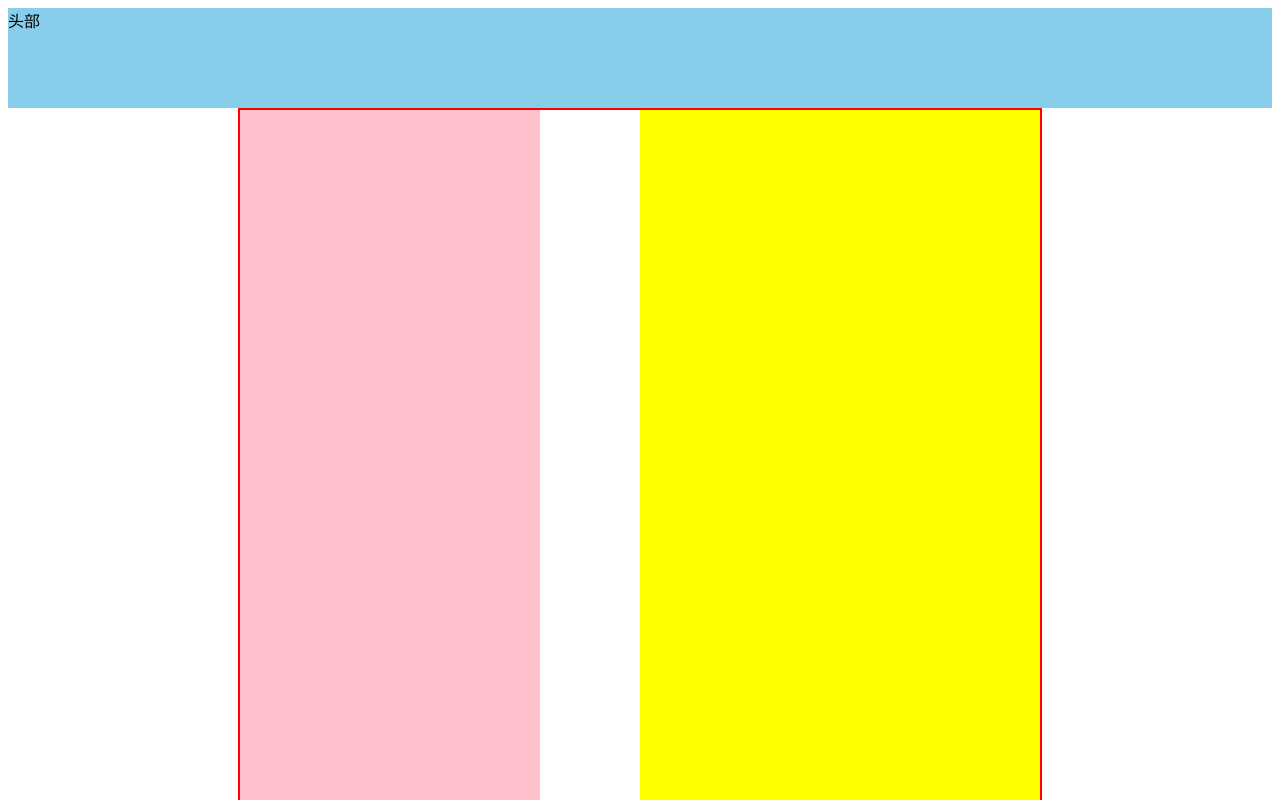
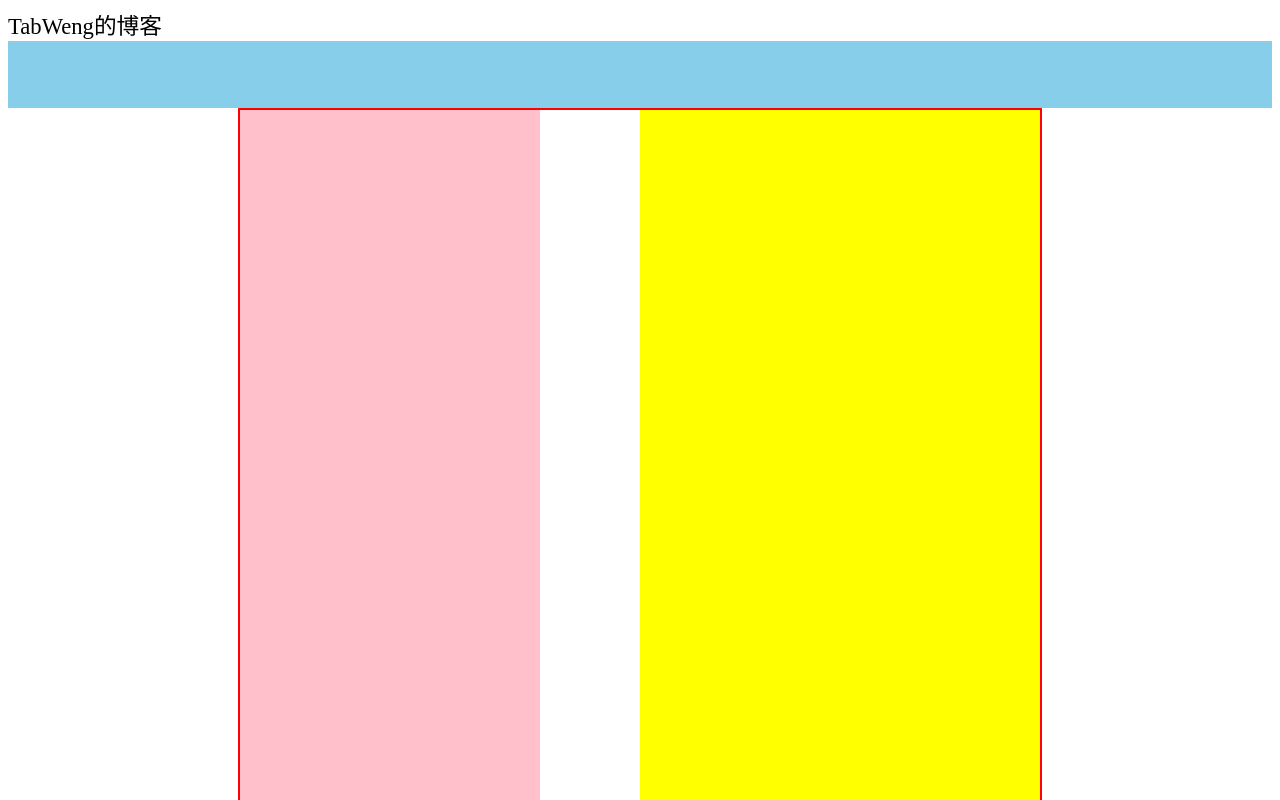
Before and after one commit to TabWeng/theFirsttoGithub, a plain HTML site: page index.html in a window 1280 px wide. Shown: the top 800 px of the page. Drawn offline with Linux system fonts and the light colour scheme.

Commit message:
添加头部标题

```diff
--- a/css/theCSS.css
+++ b/css/theCSS.css
@@ -34,3 +34,8 @@
 }
 
 .-test-clearFix {}
+
+#cdio-head div {
+	font-size: 17pt;
+	background-color: #fff;
+}
--- a/index.html
+++ b/index.html
@@ -8,7 +8,9 @@
 <body>
 	<!-- 艺逢完成的部分 -->
 	<div id="cdio-head">
-		头部
+		<div>
+			TabWeng的博客
+		</div>
 	</div>
 	<div id="cdio-body" class="-test-clearFix">
 		<!-- 一洲完成的部分 -->
```
